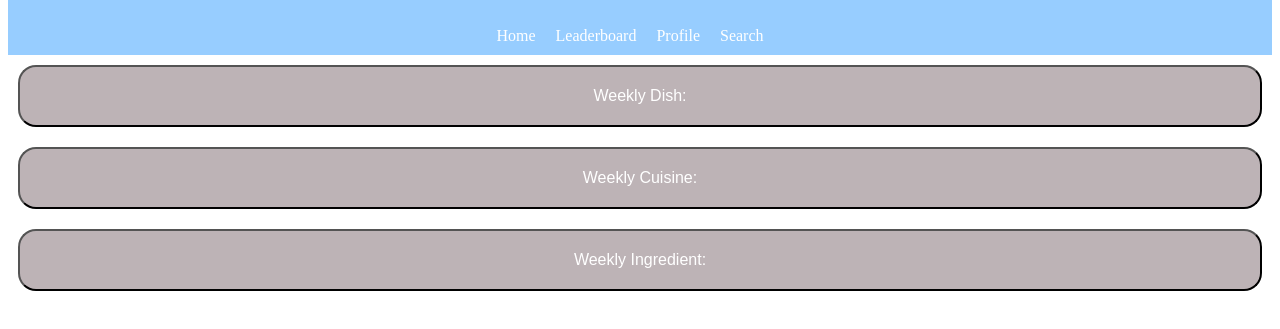
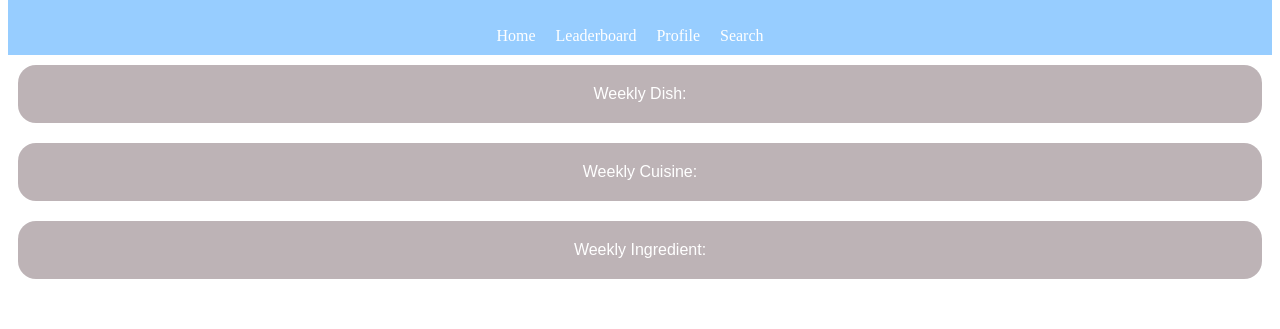
Before and after one commit to amorgan822/MealMuse, a plain HTML site: page index.html in a window 1280 px wide. Shown: the part 79-408 px from the top of the page. Drawn offline with Linux system fonts and the light colour scheme.

Commit message:
deleted border and added hover

```diff
--- a/styles.css
+++ b/styles.css
@@ -84,10 +84,13 @@ nav ul li a {
     padding: 20px 10px;
     margin: 10px;
     font-size: 16px;
+    border: none;
+    border-radius: 18px;
+    cursor: pointer;
+}
 
-    border-radius: 18px;
-
-    cursor: pointer;
+.generic-button:hover {
+    background-color: #8c8788;
 }
 
 .button-div {
```
